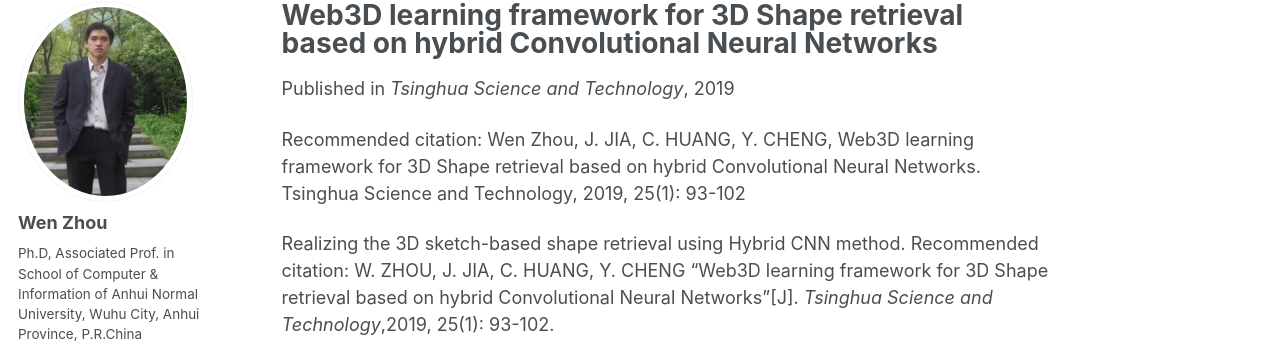
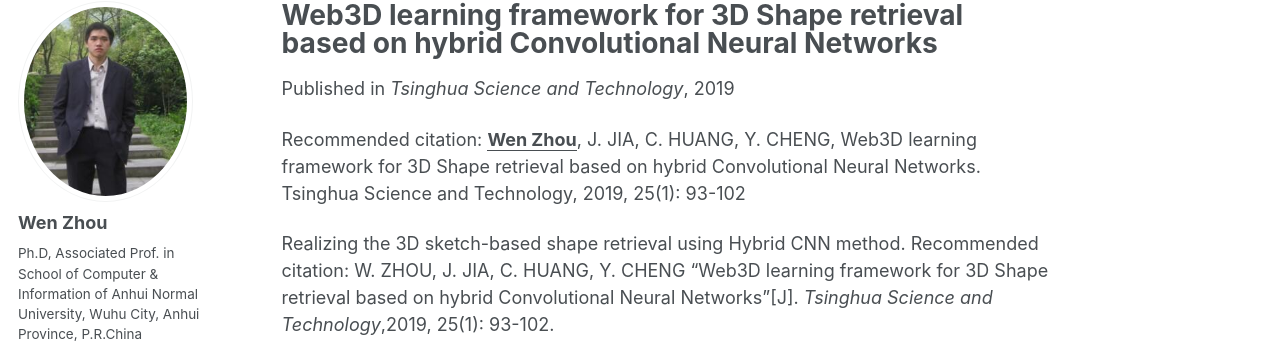
Before and after one commit to zhouwen327/zhouwen327.github.io, a Jekyll site: the page built from _publications/2019-12-01-TS-01.md, in a window 1280 px wide. Shown: the part 117-460 px from the top of the page. Built offline with Jekyll 4.4.1, drawn with Linux system fonts in a browser that asks for light colours; some web fonts are replaced.

Commit message:
Update 2019-12-01-TS-01.md

```diff
--- a/_publications/2019-12-01-TS-01.md
+++ b/_publications/2019-12-01-TS-01.md
@@ -5,7 +5,7 @@
 excerpt: 'realizing the 3D sketch-based shape retrieval using Hybrid CNN method.'
 date: 2019-12-01
 venue: 'Tsinghua Science and Technology'
-citation: 'Wen Zhou, J. JIA, C. HUANG, Y. CHENG, Web3D learning framework for 3D Shape retrieval based on hybrid Convolutional Neural Networks. Tsinghua Science and Technology, 2019, 25(1): 93-102'
+citation: '<b><u>Wen Zhou</b></u>, J. JIA, C. HUANG, Y. CHENG, Web3D learning framework for 3D Shape retrieval based on hybrid Convolutional Neural Networks. Tsinghua Science and Technology, 2019, 25(1): 93-102'
 ---
 Realizing the 3D sketch-based shape retrieval using Hybrid CNN method.
 Recommended citation: W. ZHOU, J. JIA, C. HUANG, Y. CHENG "Web3D learning framework for 3D Shape retrieval based on hybrid Convolutional Neural Networks"[J]. <i>Tsinghua Science and Technology</i>,2019, 25(1): 93-102.
```
